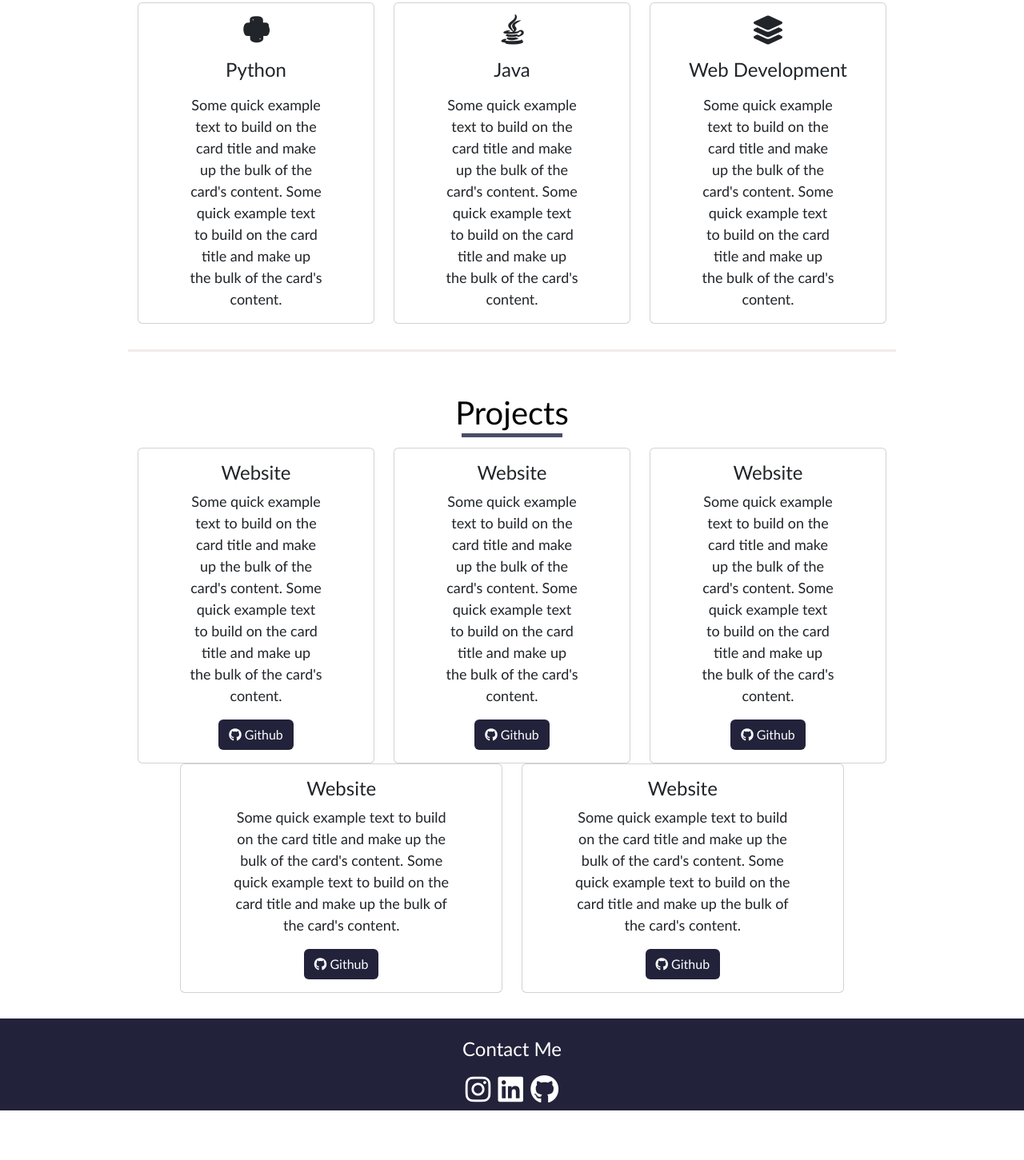
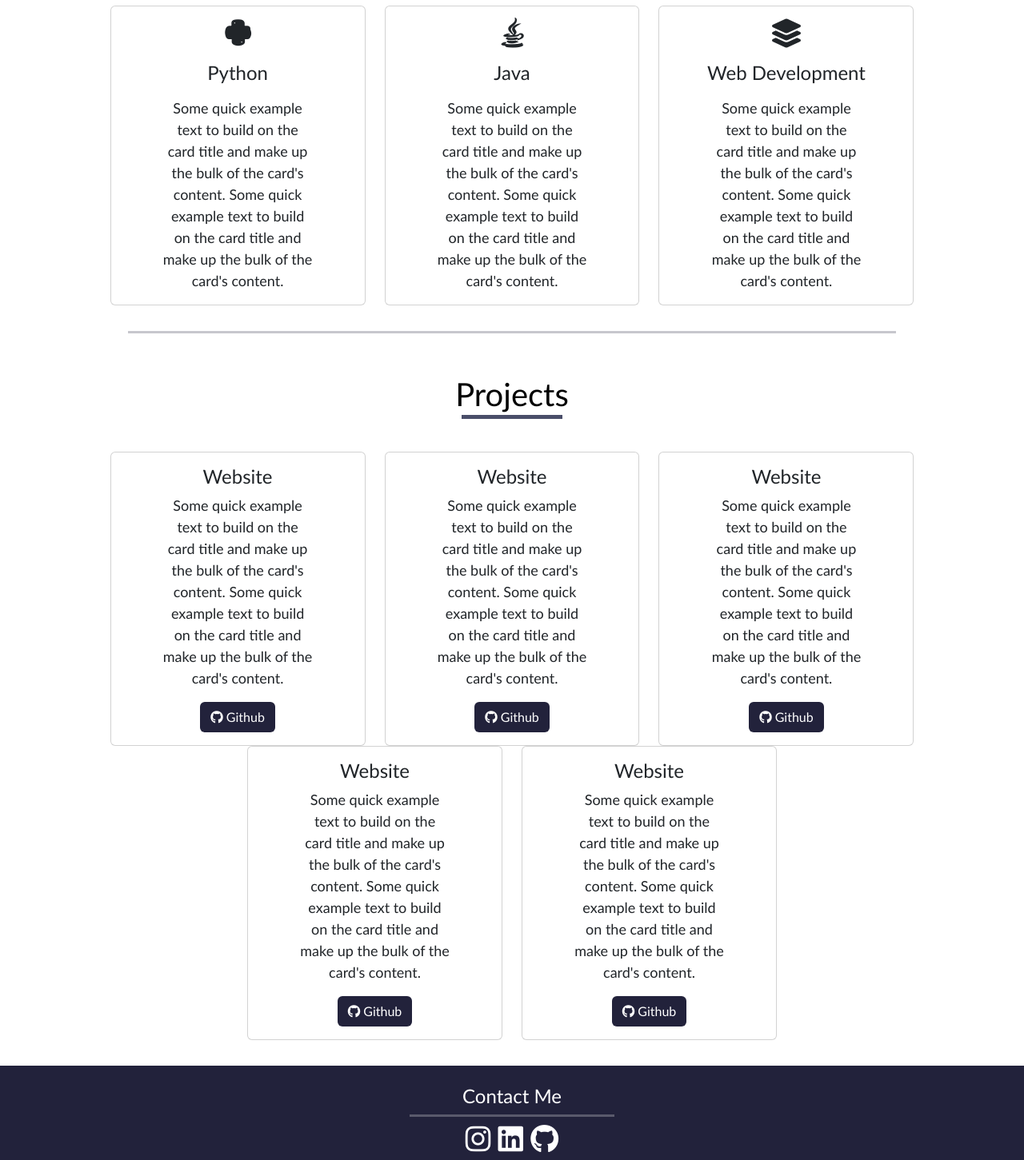
Before and after one commit to KeenanS04/OldPortfolio, a plain HTML site: page html/index.html in a window 1280 px wide. Shown: the part 1320-2771 px from the top of the page at 80% size. Before the commit the page ends 2709 px from the top, so only its background shows below. Drawn offline with nearby package versions, Linux system fonts and the light colour scheme.

Commit message:
Reverted Changes
Went back to original column layout + divider in footer

```diff
--- a/html/index.html
+++ b/html/index.html
@@ -103,8 +103,8 @@
     <section class="skills" id="skills">
         <div class="container-fluid">
             <h1 class="center-header">Skills</h1>
-            <div class="row justify-content-center">
-                <div class="col-lg-3 mt-4">
+            <div class="row justify-content-center mt-5 card-row">
+                <div class="col-lg-4">
                     <div class="card skillsText">
                         <div class="card-body">
                             <i class='fab fa-solid skillsIcon fa-python'></i>
@@ -117,7 +117,7 @@
                         </div>
                     </div>
                 </div>
-                <div class="col-lg-3 mt-4">
+                <div class="col-lg-4">
                     <div class="card skillsText">
                         <div class="card-body">
                             <i class="fab fa-solid skillsIcon fa-java"></i>
@@ -131,7 +131,7 @@
                     </div>
                 </div>
 
-                <div class="col-lg-3 mt-4">
+                <div class="col-lg-4">
                     <div class="card skillsText">
                         <div class="card-body">
                             <i class='fas skillsIcon fa-layer-group'></i>
@@ -151,8 +151,8 @@
     <section id="projects" class="projects">
         <div class="container-fluid">
             <h1 class="center-header">Projects</h1>
-            <div class="row justify-content-center">
-                <div class="col-lg-3">
+            <div class="row justify-content-center mt-5 card-row">
+                <div class="col-lg-4">
                     <div class="card">
                         <div class="card-body">
                             <h4 class="card-title">Website</h4>
@@ -167,7 +167,7 @@
                         </div>
                     </div>
                 </div>
-                <div class="col-lg-3">
+                <div class="col-lg-4">
                     <div class="card">
                         <div class="card-body">
                             <h4 class="card-title">Website</h4>
@@ -182,7 +182,7 @@
                         </div>
                     </div>
                 </div>
-                <div class="col-lg-3">
+                <div class="col-lg-4">
                     <div class="card">
                         <div class="card-body">
                             <h4 class="card-title">Website</h4>
@@ -234,6 +234,7 @@
     <!-- Footer -->
     <footer id="footer" class="footer">
         <h4 class="text-center pt-2">Contact Me</h4>
+        <hr class="footer">
         <div class="container-fluid">
             <!-- social media icons -->
             <div class="social-icons">
--- a/stylesheets/stylesheet.css
+++ b/stylesheets/stylesheet.css
@@ -38,11 +38,18 @@ ul {
 
 /* Dividers between sections */
 hr.solid {
-  border-top: 3px solid #c9ada7;
+  border-top: 3px solid #22223b;
   width: 75%;
   margin-left: 12.5%;
   align-content: center;
   margin-top: 2rem;
+}
+hr.footer {
+  border-top: 3px solid white;
+  width: 20%;
+  margin:0 auto 0 40%;
+  align-content: center;
+  padding:0%;
 }
 
 /* Custom button */
@@ -122,6 +129,12 @@ hr.solid {
   object-fit:contain;
 }
 
+/* Card row styling */
+.card-row {
+  padding-left: 10%;
+  padding-right: 10%;
+}
+
 /* Skills section css */
 .skillsText.card {
   min-height: 280px;
```
